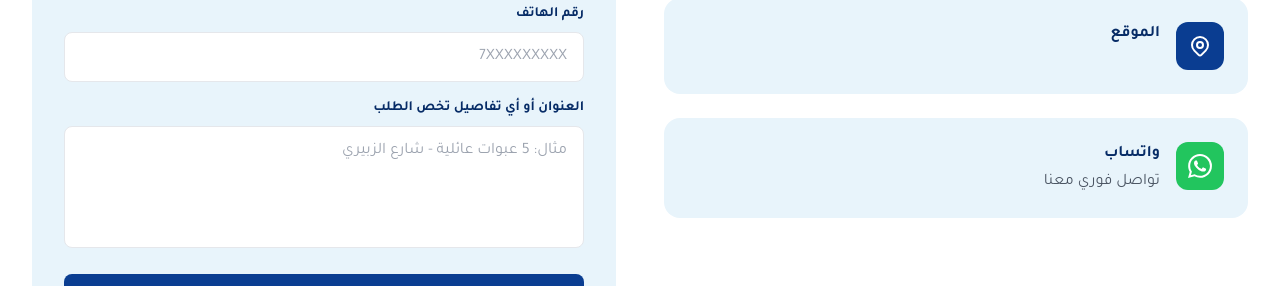
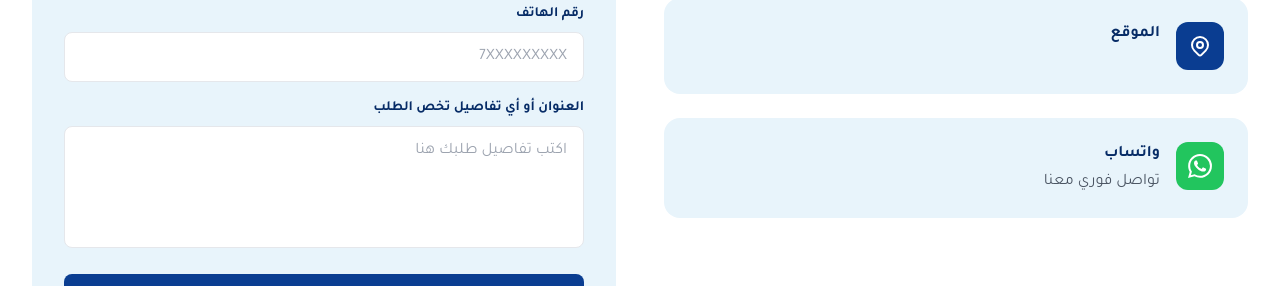
Before and after one commit to anharaltabia/water-site, a React (Vite) app: page / in a window 1280 px wide. Shown: the part 998-1284 px from the top of the page. Built offline with nearby package versions, Linux system fonts and the light colour scheme; no server answers.

Commit message:
تغيير تلميح تفاصيل الطلب

```diff
--- a/src/components/Contact.jsx
+++ b/src/components/Contact.jsx
@@ -68,7 +68,7 @@ export default function Contact() {
               </div>
               <div>
                 <label className="block text-sm font-bold text-brand-dark mb-2">العنوان أو أي تفاصيل تخص الطلب</label>
-                <textarea name="notes" value={formData.notes} onChange={handleChange} rows={4} className="w-full px-4 py-3 rounded-lg border border-gray-200 focus:border-brand-blue focus:ring-2 focus:ring-brand-blue/20 outline-none transition resize-none" placeholder="مثال: 5 عبوات عائلية - شارع الزبيري" />
+                <textarea name="notes" value={formData.notes} onChange={handleChange} rows={4} className="w-full px-4 py-3 rounded-lg border border-gray-200 focus:border-brand-blue focus:ring-2 focus:ring-brand-blue/20 outline-none transition resize-none" placeholder="اكتب تفاصيل طلبك هنا" />
               </div>
               <button type="submit" className="w-full btn-primary flex items-center justify-center gap-2">
                 <svg className="w-5 h-5" fill="currentColor" viewBox="0 0 24 24"><path d="M17.472 14.382c-.297-.149-1.758-.867-2.03-.967-.273-.099-.471-.148-.67.15-.197.297-.767.966-.94 1.164-.173.199-.347.223-.644.075-.297-.15-1.255-.463-2.39-1.475-.883-.788-1.48-1.761-1.653-2.059-.173-.297-.018-.458.13-.606.134-.133.298-.347.446-.52.149-.174.198-.298.298-.497.099-.198.05-.371-.025-.52-.075-.149-.669-1.612-.916-2.207-.242-.579-.487-.5-.669-.51-.173-.008-.371-.01-.57-.01-.198 0-.52.074-.792.372-.272.297-1.04 1.016-1.04 2.479 0 1.462 1.065 2.875 1.213 3.074.149.198 2.096 3.2 5.077 4.487.709.306 1.262.489 1.694.625.712.227 1.36.195 1.871.118.571-.085 1.758-.719 2.006-1.413.248-.694.248-1.289.173-1.413-.074-.124-.272-.198-.57-.347m-5.421 7.403h-.004a9.87 9.87 0 01-5.031-1.378l-.361-.214-3.741.982.998-3.648-.235-.374a9.86 9.86 0 01-1.51-5.26c.001-5.45 4.436-9.884 9.888-9.884 2.64 0 5.122 1.03 6.988 2.898a9.825 9.825 0 012.893 6.994c-.003 5.45-4.437 9.884-9.885 9.884m8.413-18.297A11.815 11.815 0 0012.05 0C5.495 0 .16 5.335.157 11.892c0 2.096.547 4.142 1.588 5.945L.057 24l6.305-1.654a11.882 11.882 0 005.683 1.448h.005c6.554 0 11.89-5.335 11.893-11.893a11.821 11.821 0 00-3.48-8.413z"/></svg>
```
